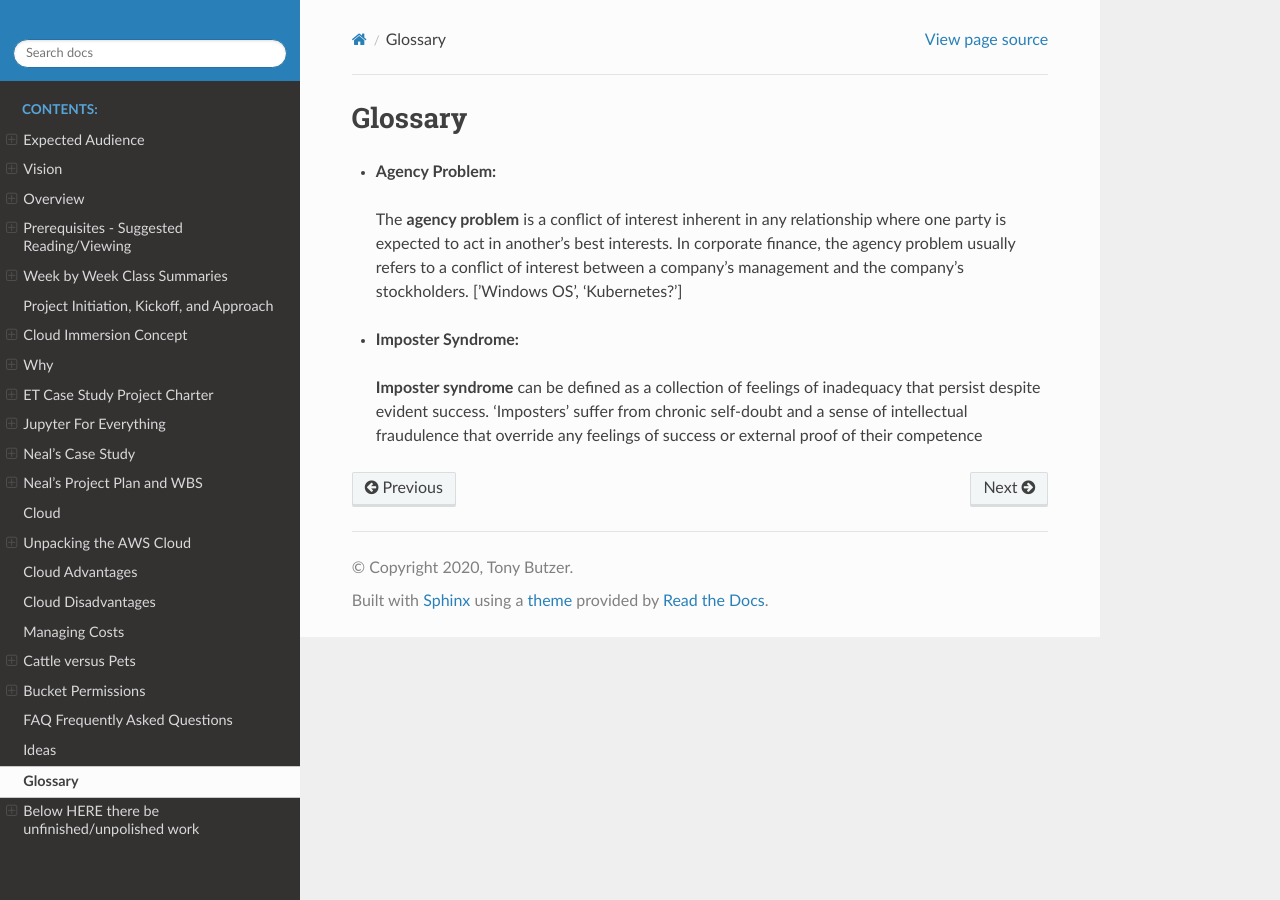
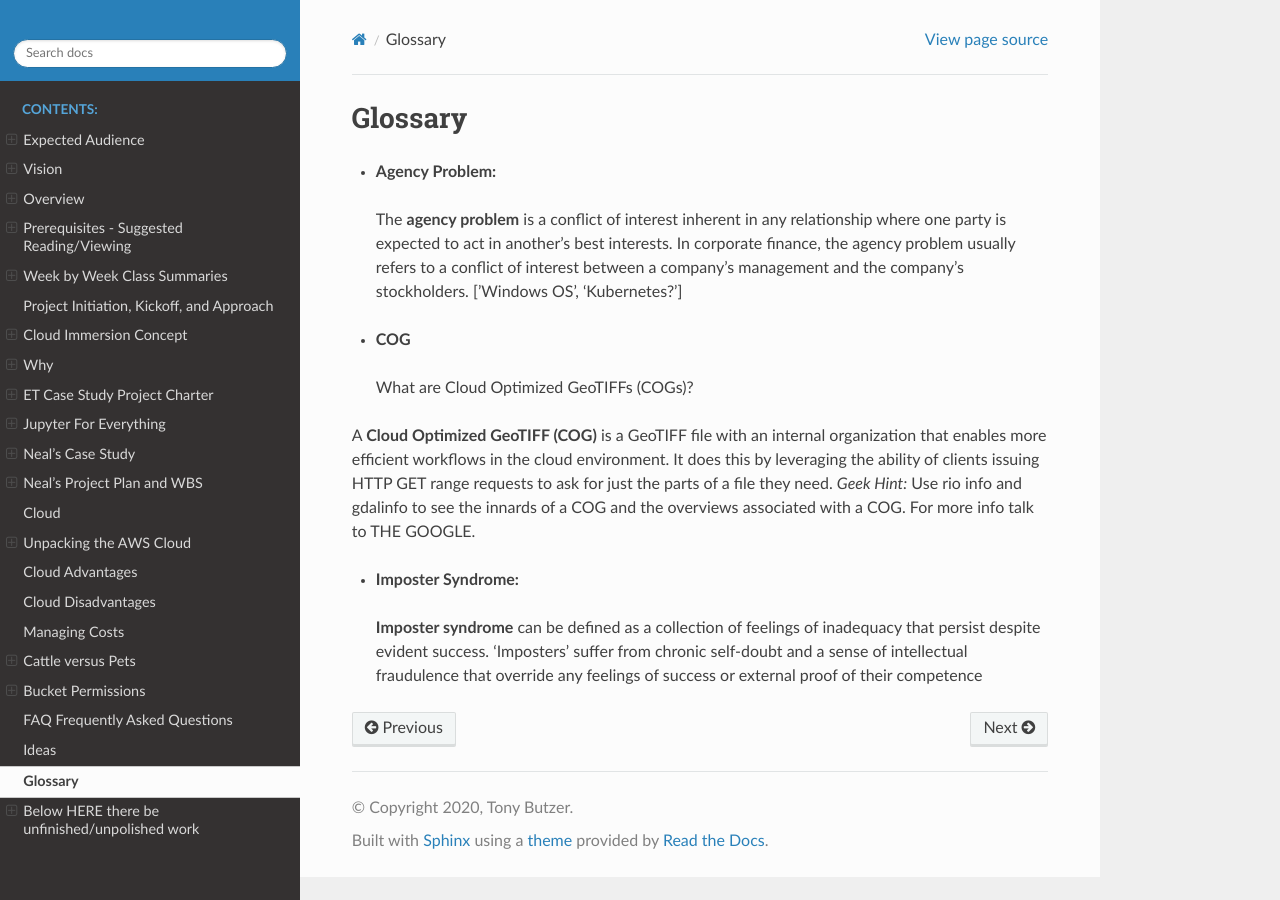
Before and after one commit to tonybutzer/harmony, a Sphinx documentation site: the page built from documentation/source/13glossary.md, in a window 1280 px wide. Built offline with Sphinx 7.4.7 and the Read the Docs theme 2.0.0, drawn with Linux system fonts in a browser that asks for light colours; pages that are not in the unit, such as notebooks, are missing from menus.

Commit message:
automatic git update from Makefile

```diff
--- a/documentation/source/13glossary.md
+++ b/documentation/source/13glossary.md
@@ -3,5 +3,12 @@
 - **Agency Problem:**
 > The **agency problem** is a conflict of interest inherent in any relationship where one party is expected to act in another's best interests. In corporate finance, the agency problem usually refers to a conflict of interest between a company's management and the company's stockholders.  ['Windows OS', 'Kubernetes?']
 
+- **COG**
+> What are Cloud Optimized GeoTIFFs (COGs)?
+
+A **Cloud Optimized GeoTIFF (COG)** is a GeoTIFF file with an internal organization that enables more efficient workflows in the cloud environment.  It does this by leveraging the ability of clients issuing HTTP GET range requests to ask for just the parts of a file they need.
+*Geek Hint:* Use rio info and gdalinfo to see the innards of a COG and the overviews associated with a COG.
+For more info talk to THE GOOGLE.
+
 - **Imposter Syndrome:**
 > **Imposter syndrome** can be defined as a collection of feelings of inadequacy that persist despite evident success. 'Imposters' suffer from chronic self-doubt and a sense of intellectual fraudulence that override any feelings of success or external proof of their competence
```
